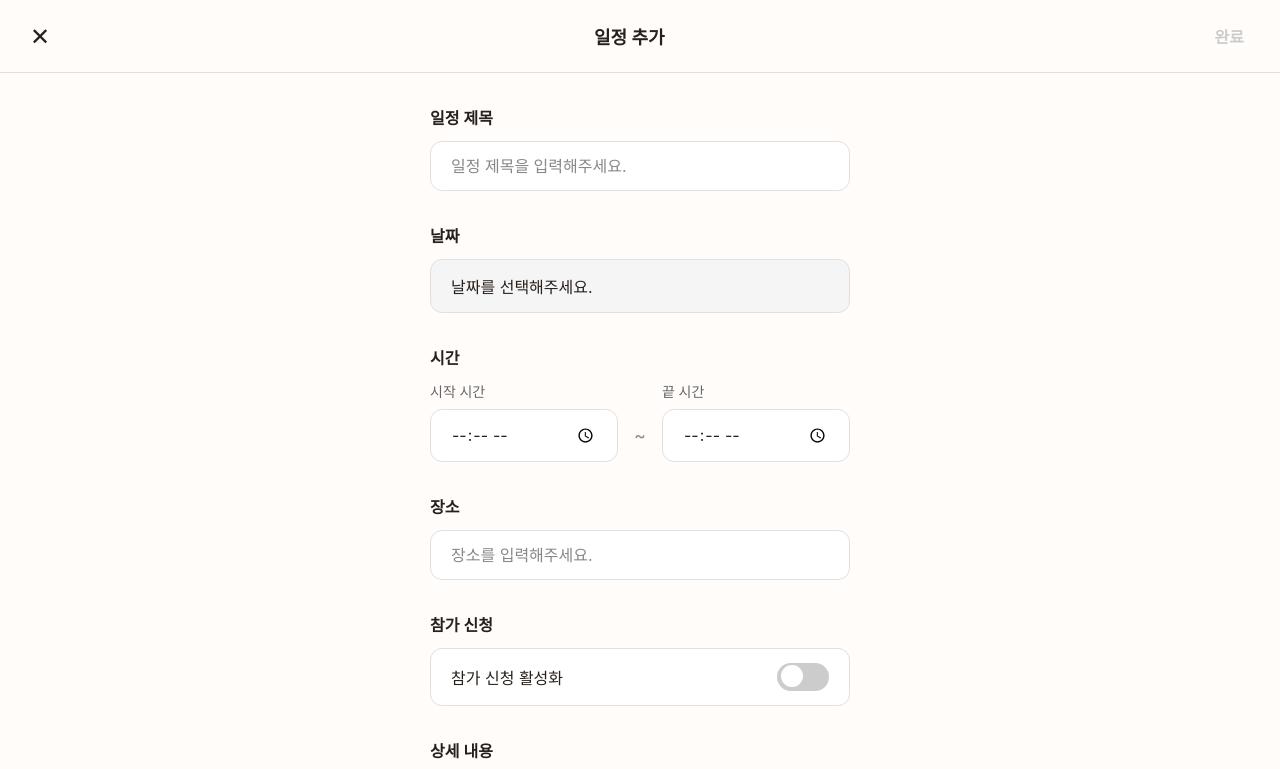
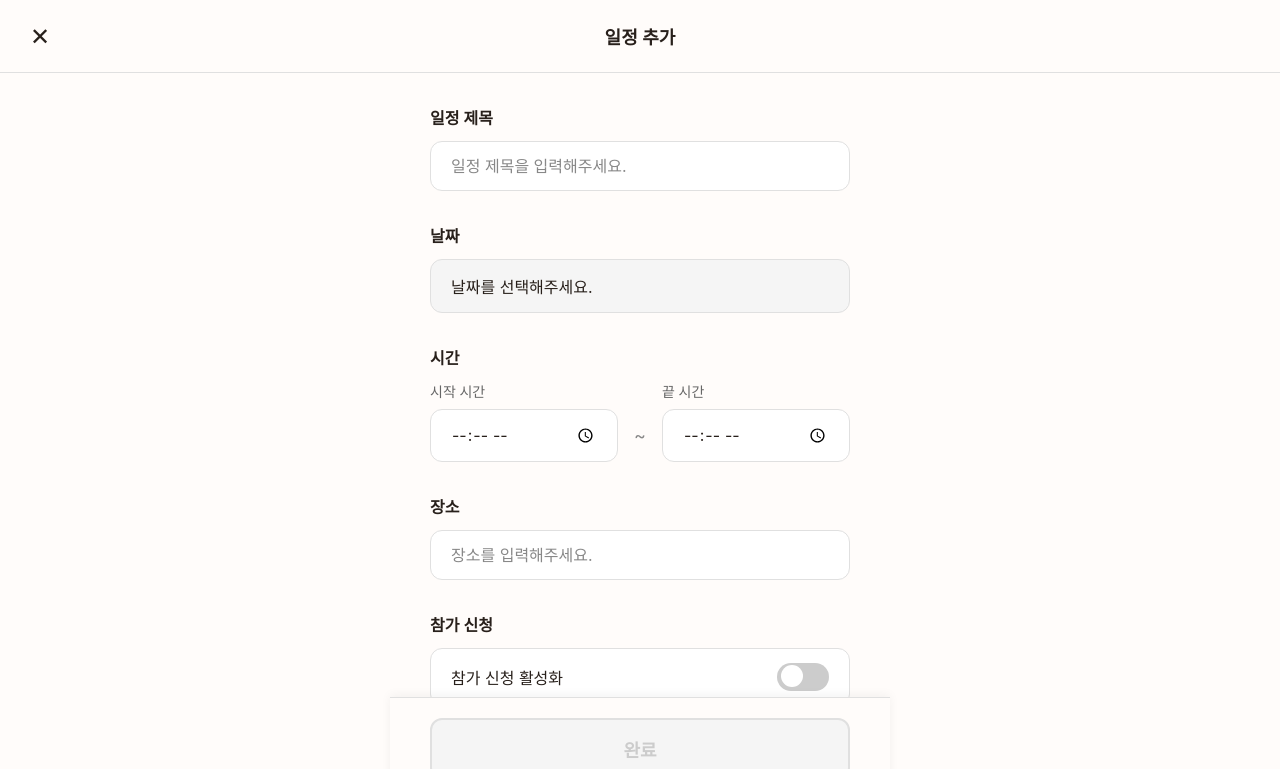
Before and after one commit to hyeonhakjang/admin_group_proto, a React (Create React App) app: page /myclub/schedule/add in a window 1280 px wide. Shown: the top 769 px of the page. Built offline with nearby package versions, Linux system fonts and the light colour scheme; no server answers; sample sign-in values are in the browser's storage.

Commit message:
feat: 일정 추가 화면 완료 버튼을 페이지 하단으로 이동

```diff
--- a/src/components/ScheduleAddScreen.css
+++ b/src/components/ScheduleAddScreen.css
@@ -2,7 +2,7 @@
 .schedule-add-screen {
   background-color: #fffcfa;
   min-height: 100vh;
-  padding-bottom: 100px;
+  padding-bottom: clamp(100px, 25vw, 120px);
   font-family: "Inter", "Noto Sans KR", sans-serif;
   width: 100%;
   max-width: 100vw;
@@ -23,6 +23,11 @@
   z-index: 10;
   width: 100%;
   box-sizing: border-box;
+  flex-shrink: 0;
+}
+
+.schedule-add-header-spacer {
+  width: clamp(32px, 8vw, 40px);
   flex-shrink: 0;
 }
 
@@ -56,30 +61,57 @@
   font-family: "Inter", "Noto Sans KR", sans-serif;
 }
 
+/* 하단 완료 버튼 */
+.schedule-add-footer {
+  position: fixed;
+  bottom: 0;
+  left: 0;
+  right: 0;
+  padding: clamp(16px, 4vw, 20px) clamp(20px, 5vw, 40px);
+  background-color: #fffcfa;
+  border-top: 1px solid #e0e0e0;
+  z-index: 10;
+  box-shadow: 0 -2px 10px rgba(0, 0, 0, 0.05);
+  max-width: 500px;
+  margin: 0 auto;
+  box-sizing: border-box;
+}
+
 .schedule-add-submit-btn {
+  width: 100%;
   background: none;
-  border: none;
-  font-size: clamp(14px, 3.5vw, 16px);
+  border: 2px solid;
+  font-size: clamp(16px, 4vw, 18px);
   font-weight: 600;
   cursor: pointer;
-  padding: clamp(6px, 1.5vw, 8px) clamp(12px, 3vw, 16px);
-  border-radius: 8px;
+  padding: clamp(14px, 3.5vw, 16px) clamp(20px, 5vw, 24px);
+  border-radius: clamp(8px, 2vw, 12px);
   transition: all 0.2s ease;
-  min-width: clamp(50px, 12vw, 60px);
   font-family: "Inter", "Noto Sans KR", sans-serif;
+  box-sizing: border-box;
 }
 
 .schedule-add-submit-btn.enabled {
-  color: #c34e00;
+  color: #ffffff;
+  background-color: #c34e00;
+  border-color: #c34e00;
 }
 
 .schedule-add-submit-btn.disabled {
   color: #cccccc;
+  background-color: #f5f5f5;
+  border-color: #e0e0e0;
   cursor: not-allowed;
 }
 
 .schedule-add-submit-btn.enabled:hover {
-  background-color: #fff5f0;
+  background-color: #a03d00;
+  border-color: #a03d00;
+}
+
+.schedule-add-submit-btn.enabled:active {
+  background-color: #8a3400;
+  border-color: #8a3400;
 }
 
 /* 메인 컨텐츠 */
@@ -315,4 +347,8 @@
   .schedule-add-header {
     padding: clamp(10px, 2.5vw, 12px) clamp(12px, 3vw, 16px);
   }
+
+  .schedule-add-footer {
+    padding: clamp(12px, 3vw, 16px) clamp(16px, 4vw, 20px);
+  }
 }
--- a/src/components/ScheduleAddScreen.tsx
+++ b/src/components/ScheduleAddScreen.tsx
@@ -168,15 +168,7 @@ const ScheduleAddScreen: React.FC = () => {
           ✕
         </button>
         <h1 className="schedule-add-title">일정 추가</h1>
-        <button
-          className={`schedule-add-submit-btn ${
-            isSubmitEnabled ? "enabled" : "disabled"
-          }`}
-          onClick={handleSubmit}
-          disabled={!isSubmitEnabled}
-        >
-          완료
-        </button>
+        <div className="schedule-add-header-spacer"></div>
       </div>
 
       {/* 메인 컨텐츠 */}
@@ -279,6 +271,19 @@ const ScheduleAddScreen: React.FC = () => {
           />
         </div>
       </div>
+
+      {/* 하단 완료 버튼 */}
+      <div className="schedule-add-footer">
+        <button
+          className={`schedule-add-submit-btn ${
+            isSubmitEnabled ? "enabled" : "disabled"
+          }`}
+          onClick={handleSubmit}
+          disabled={!isSubmitEnabled}
+        >
+          완료
+        </button>
+      </div>
     </div>
   );
 };
```
